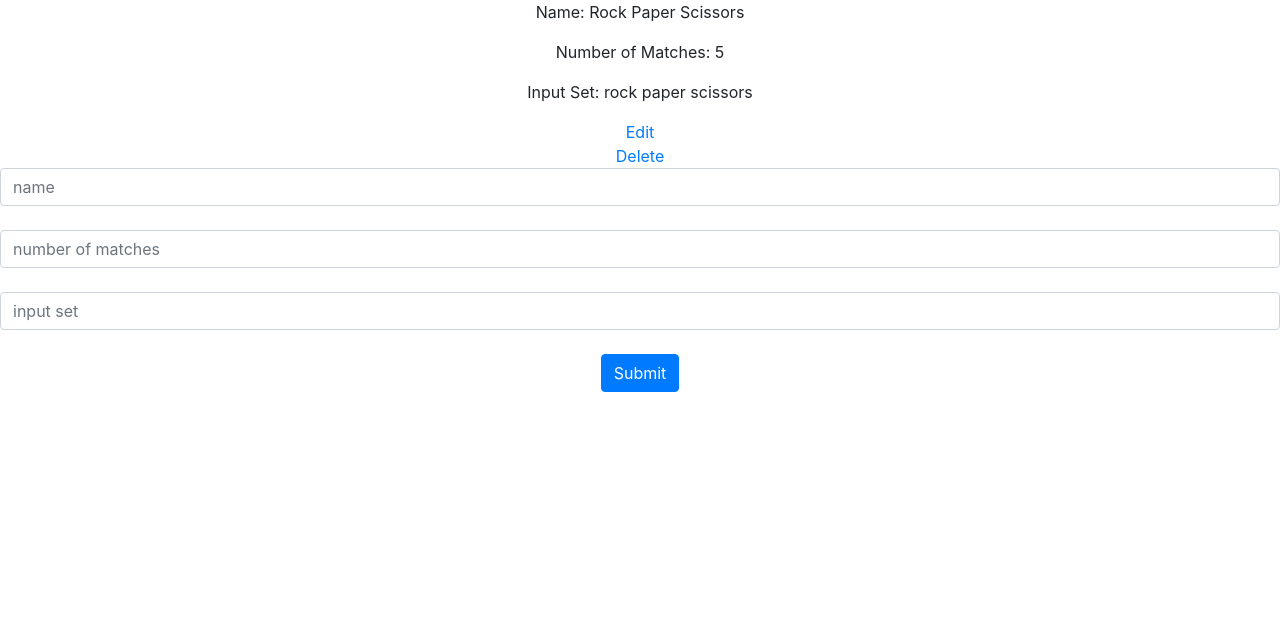
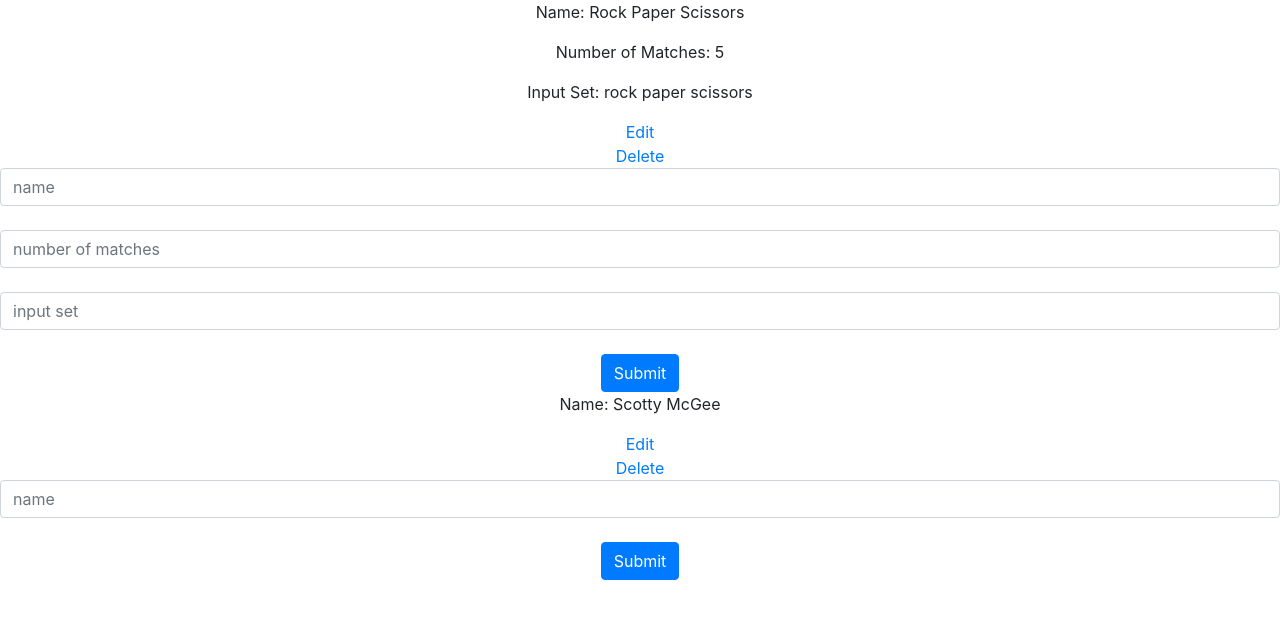
Before and after one commit to scalableinternetservices/RockPaperBazooka, a React (Create React App) app in the folder frontend/: page / in a window 1280 px wide. Shown: the top 618 px of the page. Built offline with nearby package versions, Linux system fonts and the light colour scheme.

Commit message:
sc - sketch of user show and form components

```diff
--- a/frontend/src/App.jsx
+++ b/frontend/src/App.jsx
@@ -3,12 +3,15 @@ import logo from './logo.svg';
 import './App.css';
 import GameConfigurationForm from './Components/GameConfiguration/Form';
 import GameConfiguration from './Components/GameConfiguration/Show';
-
+import UserForm from './Components/User/Form';
+import User from './Components/User/Show';
 function App() {
   return (
     <div className='App'>
       <GameConfiguration gameConfiguration={{}} />
       <GameConfigurationForm />
+      <User user={{ name: 'Scotty McGee' }} />
+      <UserForm />
     </div>
   );
 }
--- /dev/null
+++ b/frontend/src/Components/User/Form.jsx
@@ -0,0 +1,37 @@
+import React from 'react';
+import { Form, Button, Input } from 'reactstrap';
+
+class UserForm extends React.Component {
+  constructor(props) {
+    super(props);
+    this.state = { name: '' };
+  }
+
+  onChange = e => {
+    if (e.target.type === 'number') {
+      this.setState({ [e.target.name]: parseInt(e.target.value) });
+    } else {
+      this.setState({ [e.target.name]: e.target.value });
+    }
+  };
+
+  onSubmit = e => {
+    e.preventDefault();
+    console.log(this.state);
+    // this.props.onSubmit();
+  };
+
+  render() {
+    return (
+      <Form onSubmit={this.onSubmit}>
+        <Input name='name' placeholder='name' onChange={this.onChange}></Input>
+        <br />
+        <Button type='submit' color='primary'>
+          Submit
+        </Button>
+      </Form>
+    );
+  }
+}
+
+export default UserForm;
--- /dev/null
+++ b/frontend/src/Components/User/Show.jsx
@@ -0,0 +1,14 @@
+import React from 'react';
+
+function Show(props) {
+  let user = props.user;
+  return (
+    <div>
+      <p>Name: {user.name}</p>
+      <a href='users/id/edit'>Edit</a> <br />
+      <a href='users/id/delete'>Delete</a>
+    </div>
+  );
+}
+
+export default Show;
```
